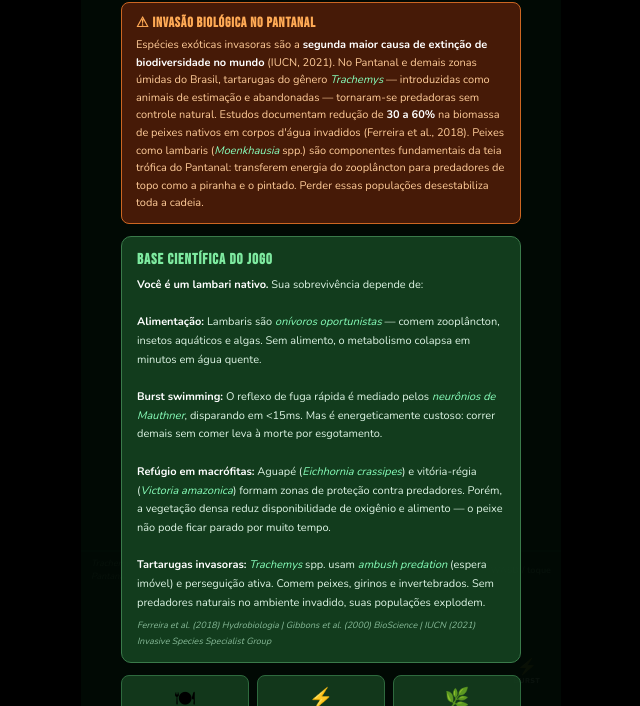
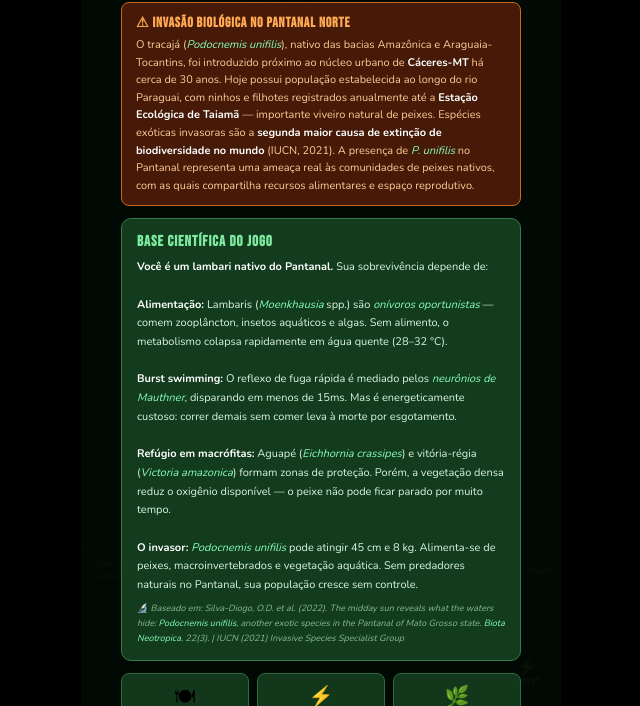
Before and after one commit to ernandes-sobreira/podocnemis, a plain HTML site: page index.html in a window 1280 px wide. Shown: the part 94-800 px from the top of the page, without its empty margins (319-959 px from the left). Drawn offline with nearby package versions, Linux system fonts and the light colour scheme.

Commit message:
Add files via upload

```diff
--- a/index.html
+++ b/index.html
@@ -3,7 +3,7 @@
 <head>
 <meta charset="UTF-8">
 <meta name="viewport" content="width=device-width, initial-scale=1.0, maximum-scale=1.0, user-scalable=no">
-<title>Fuga no Pantanal</title>
+<title>Podocnemis — A Invasora</title>
 <style>
 @import url('https://fonts.googleapis.com/css2?family=Bebas+Neue&family=Nunito:wght@400;700;900&display=swap');
 *{margin:0;padding:0;box-sizing:border-box;}
@@ -98,30 +98,30 @@ canvas{display:block;width:100%;height:auto;}
   <div id="popup"></div>
   <div id="danger"></div>
   <div id="ftr">
-    <div id="sn"><span id="snt">Trachemys dorbigni: predadora invasora em áreas úmidas brasileiras</span></div>
+    <div id="sn"><span id="snt">Podocnemis unifilis: espécie exótica invasora registrada no Pantanal Norte, MT (Silva-Diogo et al., 2022)</span></div>
     <div style="font-size:9px;color:#88bb99;font-weight:700;">WASD / toque</div>
   </div>
 
   <!-- ===== START SCREEN ===== -->
   <div class="ov" id="ss">
     <div class="ov-inner">
-      <h1>🐟 FUGA NO<br>PANTANAL</h1>
+      <h1>🐟 PODOCNEMIS<br>A INVASORA</h1>
 
       <div class="warn">
-        <h3>⚠ INVASÃO BIOLÓGICA NO PANTANAL</h3>
-        <p>Espécies exóticas invasoras são a <strong>segunda maior causa de extinção de biodiversidade no mundo</strong> (IUCN, 2021). No Pantanal e demais zonas úmidas do Brasil, tartarugas do gênero <em>Trachemys</em> — introduzidas como animais de estimação e abandonadas — tornaram-se predadoras sem controle natural. Estudos documentam redução de <strong>30 a 60%</strong> na biomassa de peixes nativos em corpos d'água invadidos (Ferreira et al., 2018). Peixes como lambaris (<em>Moenkhausia</em> spp.) são componentes fundamentais da teia trófica do Pantanal: transferem energia do zooplâncton para predadores de topo como a piranha e o pintado. Perder essas populações desestabiliza toda a cadeia.</p>
+        <h3>⚠ INVASÃO BIOLÓGICA NO PANTANAL NORTE</h3>
+        <p>O tracajá (<em>Podocnemis unifilis</em>), nativo das bacias Amazônica e Araguaia-Tocantins, foi introduzido próximo ao núcleo urbano de <strong>Cáceres-MT</strong> há cerca de 30 anos. Hoje possui população estabelecida ao longo do rio Paraguai, com ninhos e filhotes registrados anualmente até a <strong>Estação Ecológica de Taiamã</strong> — importante viveiro natural de peixes. Espécies exóticas invasoras são a <strong>segunda maior causa de extinção de biodiversidade no mundo</strong> (IUCN, 2021). A presença de <em>P. unifilis</em> no Pantanal representa uma ameaça real às comunidades de peixes nativos, com as quais compartilha recursos alimentares e espaço reprodutivo.</p>
       </div>
 
       <div class="sci-card">
         <h3>BASE CIENTÍFICA DO JOGO</h3>
         <p>
-          <strong>Você é um lambari nativo.</strong> Sua sobrevivência depende de:<br><br>
-          <strong>Alimentação:</strong> Lambaris são <em>onívoros oportunistas</em> — comem zooplâncton, insetos aquáticos e algas. Sem alimento, o metabolismo colapsa em minutos em água quente.<br><br>
-          <strong>Burst swimming:</strong> O reflexo de fuga rápida é mediado pelos <em>neurônios de Mauthner</em>, disparando em &lt;15ms. Mas é energeticamente custoso: correr demais sem comer leva à morte por esgotamento.<br><br>
-          <strong>Refúgio em macrófitas:</strong> Aguapé (<em>Eichhornia crassipes</em>) e vitória-régia (<em>Victoria amazonica</em>) formam zonas de proteção contra predadores. Porém, a vegetação densa reduz disponibilidade de oxigênio e alimento — o peixe não pode ficar parado por muito tempo.<br><br>
-          <strong>Tartarugas invasoras:</strong> <em>Trachemys</em> spp. usam <em>ambush predation</em> (espera imóvel) e perseguição ativa. Comem peixes, girinos e invertebrados. Sem predadores naturais no ambiente invadido, suas populações explodem.
+          <strong>Você é um lambari nativo do Pantanal.</strong> Sua sobrevivência depende de:<br><br>
+          <strong>Alimentação:</strong> Lambaris (<em>Moenkhausia</em> spp.) são <em>onívoros oportunistas</em> — comem zooplâncton, insetos aquáticos e algas. Sem alimento, o metabolismo colapsa rapidamente em água quente (28–32 °C).<br><br>
+          <strong>Burst swimming:</strong> O reflexo de fuga rápida é mediado pelos <em>neurônios de Mauthner</em>, disparando em menos de 15ms. Mas é energeticamente custoso: correr demais sem comer leva à morte por esgotamento.<br><br>
+          <strong>Refúgio em macrófitas:</strong> Aguapé (<em>Eichhornia crassipes</em>) e vitória-régia (<em>Victoria amazonica</em>) formam zonas de proteção. Porém, a vegetação densa reduz o oxigênio disponível — o peixe não pode ficar parado por muito tempo.<br><br>
+          <strong>O invasor:</strong> <em>Podocnemis unifilis</em> pode atingir 45 cm e 8 kg. Alimenta-se de peixes, macroinvertebrados e vegetação aquática. Sem predadores naturais no Pantanal, sua população cresce sem controle.
         </p>
-        <p class="ref">Ferreira et al. (2018) Hydrobiologia | Gibbons et al. (2000) BioScience | IUCN (2021) Invasive Species Specialist Group</p>
+        <p class="ref">🔬 Baseado em: Silva-Diogo, O.D. et al. (2022). The midday sun reveals what the waters hide: <em>Podocnemis unifilis</em>, another exotic species in the Pantanal of Mato Grosso state. <em>Biota Neotropica</em>, 22(3). | IUCN (2021) Invasive Species Specialist Group</p>
       </div>
 
       <div class="mech-row">
@@ -145,7 +145,7 @@ canvas{display:block;width:100%;height:auto;}
       <div class="sci-card" id="gf" style="font-size:11px;color:#ddf4e4;line-height:1.7;"></div>
       <div class="warn" style="max-width:400px;">
         <h3>O QUE VOCÊ PODE FAZER</h3>
-        <p>Nunca libere tartarugas exóticas na natureza. Denuncie ao IBAMA (0800 61 8080). Apoie projetos de controle de invasoras em zonas úmidas. <strong>O Pantanal depende de cada espécie nativa.</strong></p>
+        <p>Nunca solte animais silvestres fora de seu habitat natural. Apoie o monitoramento de espécies exóticas no Pantanal. Denuncie ao IBAMA (0800 61 8080). <strong>O Pantanal Norte depende do equilíbrio de sua fauna nativa.</strong></p>
       </div>
       <button class="bp" onclick="startGame()">TENTAR NOVAMENTE</button>
     </div>
@@ -154,7 +154,8 @@ canvas{display:block;width:100%;height:auto;}
 
 <script>
 // ============================================================
-// FUGA NO PANTANAL — v3
+// PODOCNEMIS — A INVASORA
+// Baseado em: Silva-Diogo et al. (2022) Biota Neotropica 22(3)
 // ============================================================
 const canvas=document.getElementById('gc');
 const ctx=canvas.getContext('2d');
@@ -164,14 +165,16 @@ const bctx=bc.getContext('2d');
 
 // Sci notes ticker
 const SNS=[
-  'Trachemys dorbigni: predadora invasora introduzida como pet, sem controle natural no Pantanal',
-  'Lambaris transferem energia do zooplâncton para predadores de topo como pintado e piranha',
+  'Podocnemis unifilis foi introduzida próximo a Cáceres-MT há ~30 anos e tem população estabelecida no rio Paraguai (Silva-Diogo et al., 2022)',
+  'O tracajá (P. unifilis) atinge 45 cm e 8 kg — muito maior que tartarugas nativas do Pantanal',
+  'P. unifilis ocorre na ESEC Taiamã, importante viveiro natural de peixes do Pantanal Norte',
+  'Lambaris (Moenkhausia spp.) transferem energia do zooplâncton para predadores como pintado e piranha',
   'Burst swimming via neurônios de Mauthner: fuga reflexa em menos de 15ms',
-  'Macrófitas aquáticas reduzem eficiência de predação de tartarugas em até 70%',
-  'Espécies exóticas: 2ª maior causa de extinção de biodiversidade no mundo (IUCN 2021)',
+  'Macrófitas aquáticas reduzem eficiência de predação em até 70% para peixes pequenos',
+  'Espécies exóticas invasoras: 2ª maior causa de extinção de biodiversidade no mundo (IUCN, 2021)',
+  'P. unifilis é nativa das bacias Amazônica e Araguaia-Tocantins — fora do lugar no Pantanal',
   'Esgotamento energético em peixes ocorre após bursts repetidos sem realimentação',
-  'Aguapé (Eichhornia crassipes): refúgio anti-predação mas com baixa disponibilidade de O₂',
-  'Tartarugas invasoras reduzem biomassa de peixes nativos em 30-60% (Ferreira et al. 2018)'
+  'Aguapé (Eichhornia crassipes): refúgio anti-predação, mas com baixa disponibilidade de O₂'
 ];
 let snI=0;
 setInterval(()=>{document.getElementById('snt').textContent=SNS[snI++%SNS.length];},5000);
@@ -655,10 +658,10 @@ function updHUD(){
 function diePanic(cause){
   state='gameover';
   const deathFacts={
-    hunger:'<strong>Fato:</strong> Lambaris precisam se alimentar continuamente — seu metabolismo em água quente (Pantanal, 28–32 °C) exige reposição energética frequente. A redução de recursos alimentares por invasoras como <em>Trachemys</em> é uma causa direta de colapso de populações nativas.',
-    energy:'<strong>Fato:</strong> O burst swimming repete o reflexo de Mauthner com alto custo energético. Sem realimentação, o músculo branco dos peixes entra em acidose lática. Em peixes pequenos, isso é fatal em minutos.',
-    suffocate:'<strong>Fato:</strong> Macrófitas aquáticas como o aguapé consomem oxigênio dissolvido nas camadas profundas do colmo radicular. Peixes que se refugiam por tempo excessivo podem sofrer hipóxia — especialmente em períodos de alta temperatura.',
-    caught:'<strong>Fato:</strong> <em>Trachemys</em> spp. usam ambush predation: ficam imóveis até a presa se aproximar e atacam com mordida rápida. Em ambiente invadido, sem predadores naturais das tartarugas, essa pressão sobre peixes é constante.',
+    hunger:'<strong>Fato:</strong> Lambaris precisam se alimentar continuamente — seu metabolismo em água quente (Pantanal, 28–32 °C) exige reposição energética frequente. A competição com <em>Podocnemis unifilis</em> por recursos alimentares é uma das ameaças documentadas à fauna nativa do Pantanal Norte (Silva-Diogo et al., 2022).',
+    energy:'<strong>Fato:</strong> O burst swimming repete o reflexo de Mauthner com alto custo energético. Sem realimentação, o músculo branco dos peixes entra em acidose lática. Em peixes pequenos como os lambaris, isso é fatal em minutos.',
+    suffocate:'<strong>Fato:</strong> Macrófitas aquáticas como o aguapé consomem oxigênio dissolvido nas camadas profundas. Peixes que se refugiam por tempo excessivo podem sofrer hipóxia — especialmente nas temperaturas elevadas do Pantanal no verão.',
+    caught:'<strong>Fato:</strong> <em>Podocnemis unifilis</em> alimenta-se de peixes, macroinvertebrados e vegetação. No Pantanal Norte, seus primeiros registros datam de 2014–2015, com população estabelecida entre a foz do rio Sepotuba e a ESEC Taiamã (Silva-Diogo et al., <em>Biota Neotropica</em>, 2022).',
   };
   const titleMap={hunger:'MORREU DE FOME',energy:'ESGOTAMENTO',suffocate:'SUFOCAMENTO',caught:'CAPTURADO'};
   document.getElementById('goTitle').textContent=titleMap[cause]||'FIM';
```
